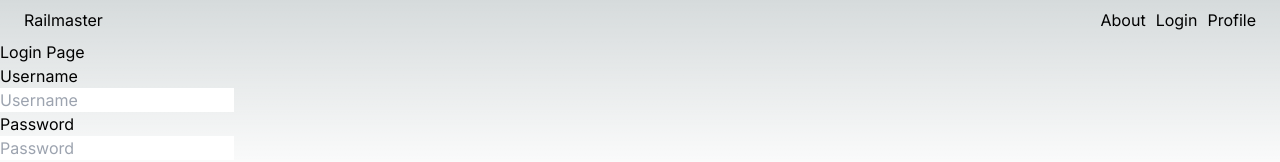
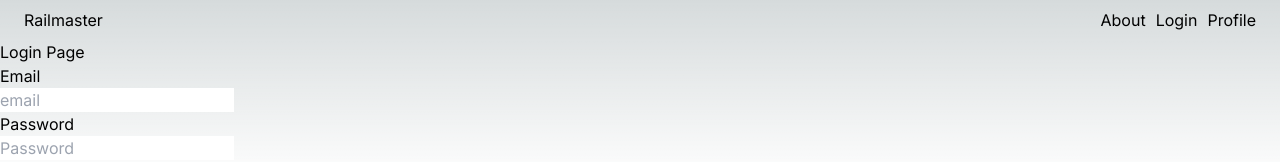
Before and after one commit to n8rzz/railmaster-ui, a Next.js app: page /login in a window 1280 px wide. Shown: the top 162 px of the page. Built offline with nearby package versions, Linux system fonts and the light colour scheme.

Commit message:
adds react-hook-form and connects form to login api

```diff
--- a/package.json
+++ b/package.json
@@ -23,6 +23,7 @@
     "postcss": "8.4.25",
     "react": "18.2.0",
     "react-dom": "18.2.0",
+    "react-hook-form": "^7.45.2",
     "tailwindcss": "3.3.2",
     "typescript": "5.1.6"
   },
--- a/src/app/login/page.tsx
+++ b/src/app/login/page.tsx
@@ -1,29 +1,38 @@
 'use client';
 
 import React from 'react';
+import { useLogin } from '@/hooks/auth/login';
+import { useForm } from 'react-hook-form';
+
+interface IFormProps {
+  email: string;
+  password: string;
+}
 
 export default function LoginPage() {
-  const handleSubmit = (event: React.FormEvent) => {
-    event.preventDefault();
+  const { handleSubmit, register } = useForm<IFormProps>();
+  const { login } = useLogin();
 
-    console.log('onSubmit', event.nativeEvent);
-  };
+  const onSubmit = handleSubmit(async (form: IFormProps) => {
+    const { password, email } = form;
+
+    await login(email, password);
+  });
 
   return (
     <div>
       Login Page
       <form
         autoComplete={'off'}
-        onSubmit={handleSubmit}
+        onSubmit={onSubmit}
       >
         <div>
           <label htmlFor="username">
-            <div>Username</div>
+            <div>Email</div>
             <input
+              {...register('email')}
               type={'text'}
-              name={'username'}
-              id={'username'}
-              placeholder={'Username'}
+              placeholder={'email'}
             />
           </label>
         </div>
@@ -31,9 +40,8 @@ export default function LoginPage() {
           <label htmlFor="password">
             <div>Password</div>
             <input
+              {...register('password')}
               type={'password'}
-              name={'password'}
-              id={'password'}
               placeholder={'Password'}
             />
           </label>
--- a/src/domain/auth/auth.service.ts
+++ b/src/domain/auth/auth.service.ts
@@ -1,26 +1,26 @@
-import axios, { AxiosInstance } from 'axios'
-import { IAuthResponse } from '@/domain/auth/auth.types'
+import axios, { AxiosInstance } from 'axios';
+import { IAuthResponse } from '@/domain/auth/auth.types';
 
 export class AuthService {
-  protected readonly instance: AxiosInstance
+  protected readonly instance: AxiosInstance;
 
   constructor(baseUrl: string) {
     this.instance = axios.create({
       baseURL: baseUrl,
       timeout: 30000,
       timeoutErrorMessage: 'Network time out.',
-    })
+    });
   }
 
-  public async login(username: string, password: string) {
-    const response: IAuthResponse = await this.instance.post('/api/login', {
-      username,
+  public async login(email: string, password: string) {
+    const response: IAuthResponse = await this.instance.post('/v1/auth/login', {
+      email,
       password,
-    })
+    });
 
     return {
       access_token: response.access_token,
       permissions: response.permissions,
-    }
+    };
   }
 }
--- a/src/hooks/auth/login.ts
+++ b/src/hooks/auth/login.ts
@@ -4,9 +4,10 @@ import Cookies from 'js-cookie';
 import { COOKIES } from '@/domain/auth/auth.constants';
 
 export const useLogin = () => {
-  const login = async (username: string, password: string) => {
-    const authService = new AuthService('/');
-    const user = await authService.login(username, password);
+  const login = async (email: string, password: string) => {
+    const url = process.env.BASE_API_URL || 'http://localhost:3001';
+    const authService = new AuthService(url);
+    const user = await authService.login(email, password);
 
     if (user) {
       Cookies.set(COOKIES.User, JSON.stringify(user));
```
Also changed, not shown: 2 other files (tests, documents, lock files or other folders).
